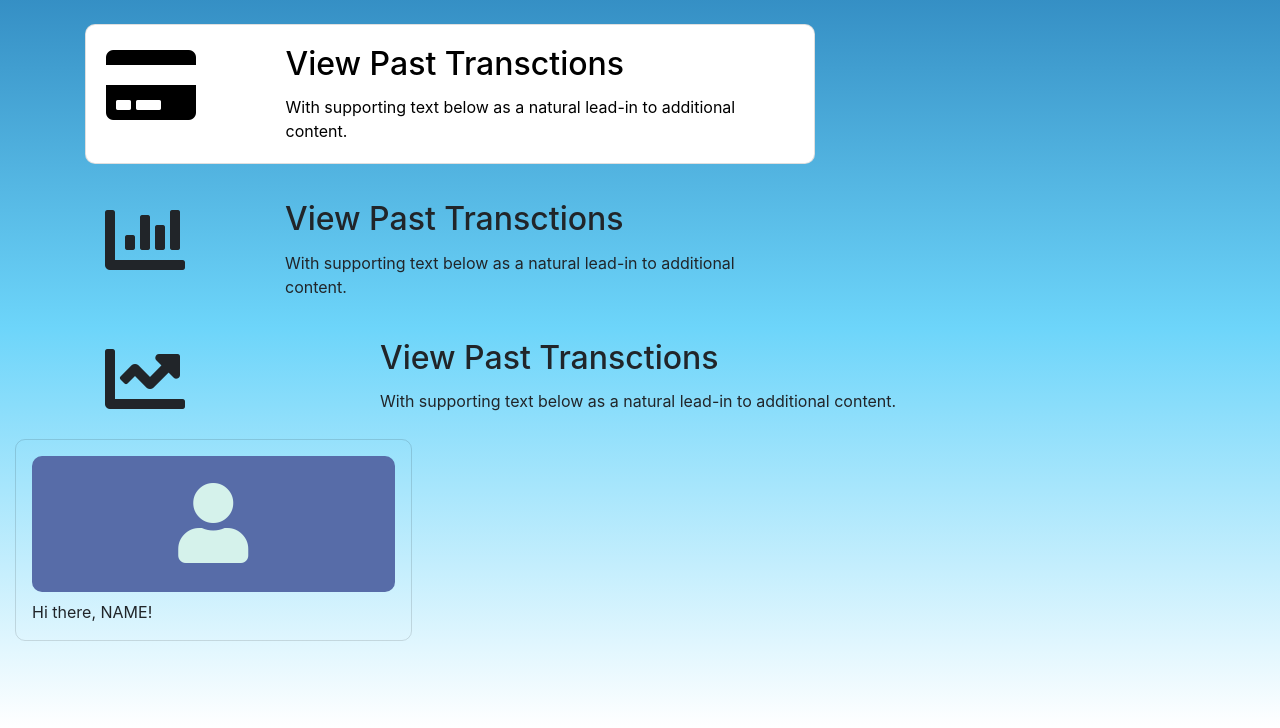
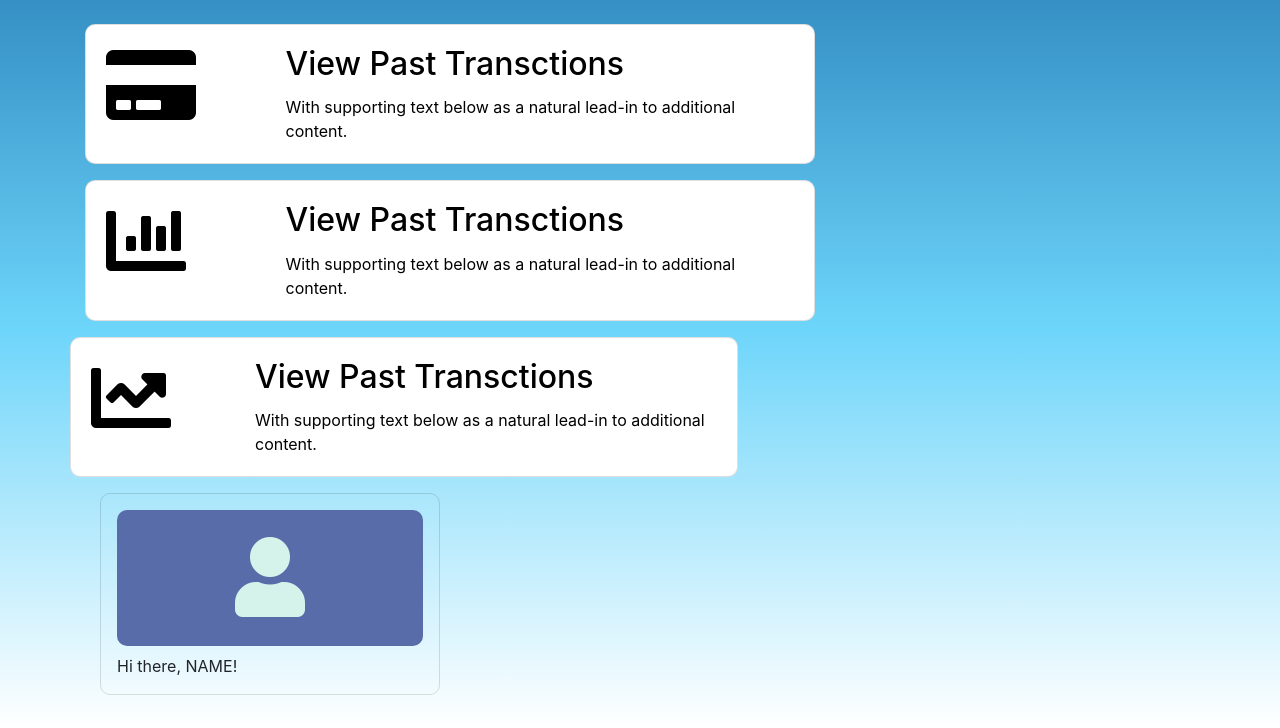
Before and after one commit to JackBiggin/MyPiggybank, a PHP site: page /myPiggybank/ in a window 1280 px wide. Shown: the part 72-800 px from the top of the page. Run offline with PHP 8.4, Linux system fonts and the light colour scheme; some libraries are stand-ins or nearby versions.

Commit message:
Updated Index.html

```diff
--- a/All Site Styles.css
+++ b/All Site Styles.css
@@ -49,3 +49,7 @@ html {
 .symbolImage{
     font-size: 5rem;
 }
+
+.section {
+
+}
--- a/Index.html
+++ b/Index.html
@@ -73,7 +73,7 @@
 
                     </div>
                 </div>
-
+                <div class="card menu-option" onclick="window.location('./pasttransactions.php')">
                 <div class="card-body">
                         <div class="row">
                             <div class="col-3">
@@ -89,7 +89,7 @@
                     </div>
                 </div>
                 </div>
-
+                <div class="card menu-option" onclick="window.location('./pasttransactions.php')">
                 <div class="card-body">
                         <div class="row">
                             <div class="col-3">
```
